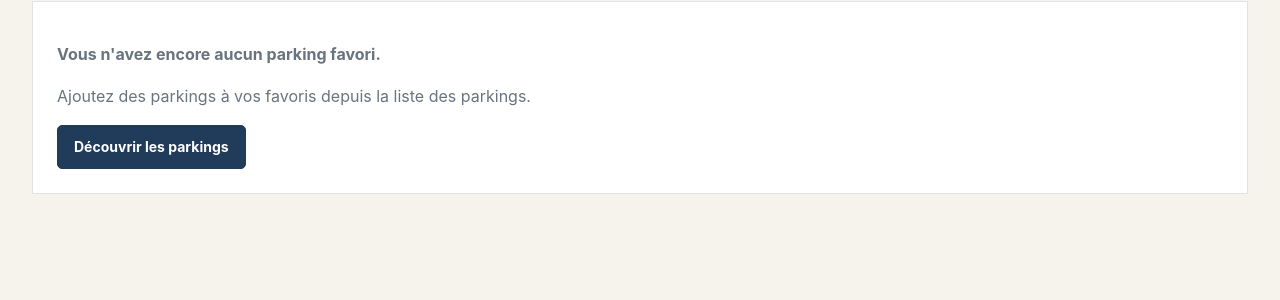
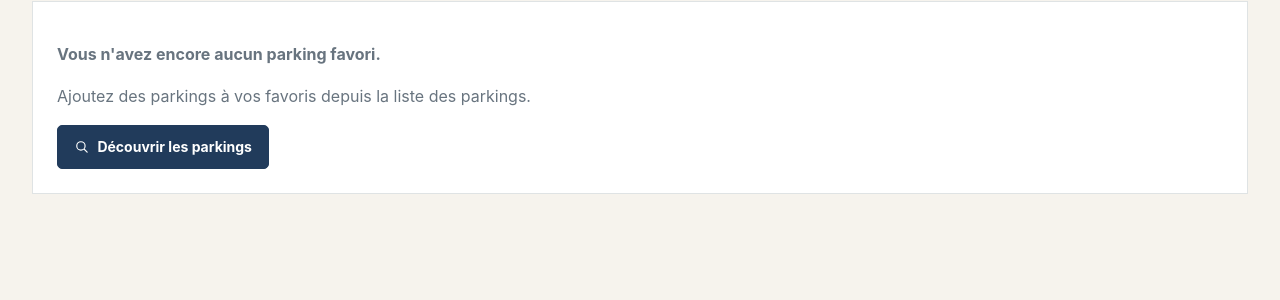
Before and after one commit to dinahamadeh-cpu/chaire_Capgemini_PK, a Django app: page /mes-favoris/ in a window 1280 px wide. Shown: the part 224-524 px from the top of the page. Run offline with Django 5.2, Linux system fonts and the light colour scheme; the visitor is signed in with stand-in values (Sample User, id 1); data that the repository does not hold is empty.

Commit message:
Update favorite_list.html

```diff
--- a/parking/templates/parking/favorite_list.html
+++ b/parking/templates/parking/favorite_list.html
@@ -34,10 +34,10 @@
                         {% include "parking/_pricing.html" with parking=favorite.parking %}
 
                         <div class="parking-card-actions">
-                            <a class="button" href="{% url 'parking:parking_detail' favorite.parking.id %}">Voir le détail</a>
+                            <a class="button" href="{% url 'parking:parking_detail' favorite.parking.id %}"><svg class="button-icon" aria-hidden="true"><use href="#icon-search"></use></svg>Voir le détail</a>
                             <form method="post" action="{% url 'parking:toggle_favorite' favorite.parking.id %}">
                                 {% csrf_token %}
-                                <button type="submit" class="favorite-button">★ Retirer des favoris</button>
+                                <button type="submit" class="favorite-button"><svg class="button-icon" aria-hidden="true"><use href="#icon-star"></use></svg>Retirer des favoris</button>
                             </form>
                         </div>
                     </article>
@@ -47,7 +47,7 @@
             <div class="empty-state">
                 <p><strong>Vous n'avez encore aucun parking favori.</strong></p>
                 <p>Ajoutez des parkings à vos favoris depuis la liste des parkings.</p>
-                <a class="button" href="{% url 'parking:parking_list' %}">Découvrir les parkings</a>
+                <a class="button" href="{% url 'parking:parking_list' %}"><svg class="button-icon" aria-hidden="true"><use href="#icon-search"></use></svg>Découvrir les parkings</a>
             </div>
         {% endif %}
     </section>
```
